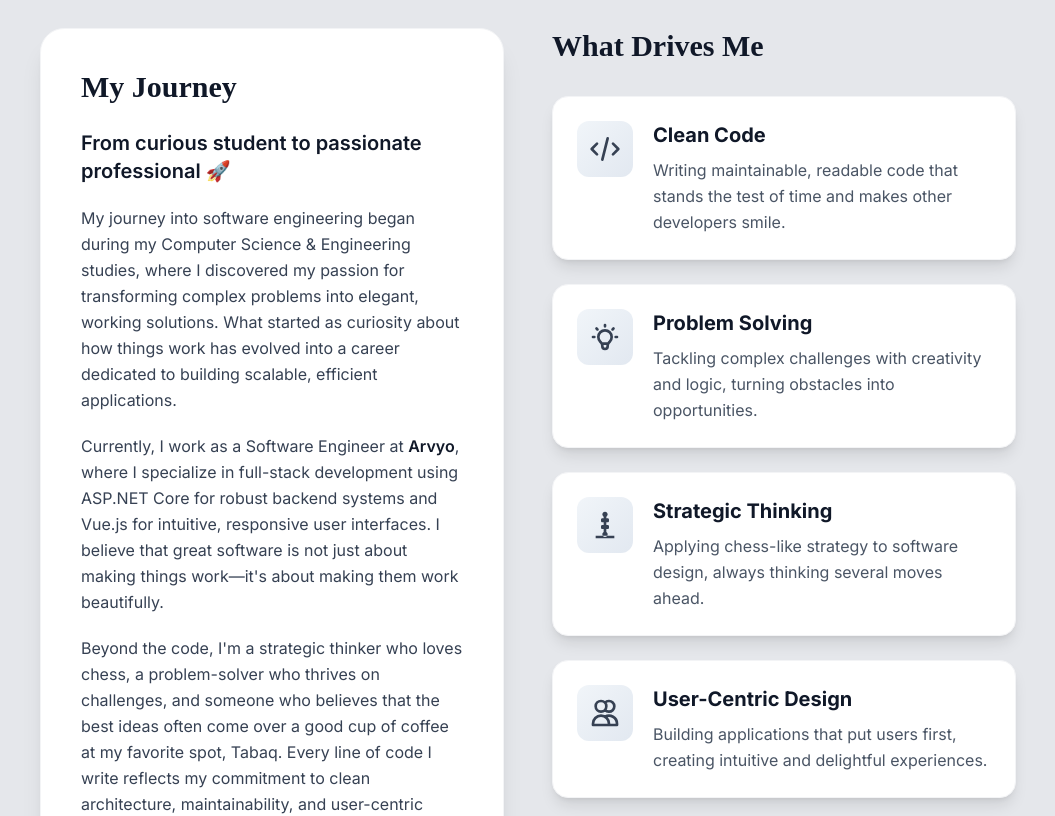
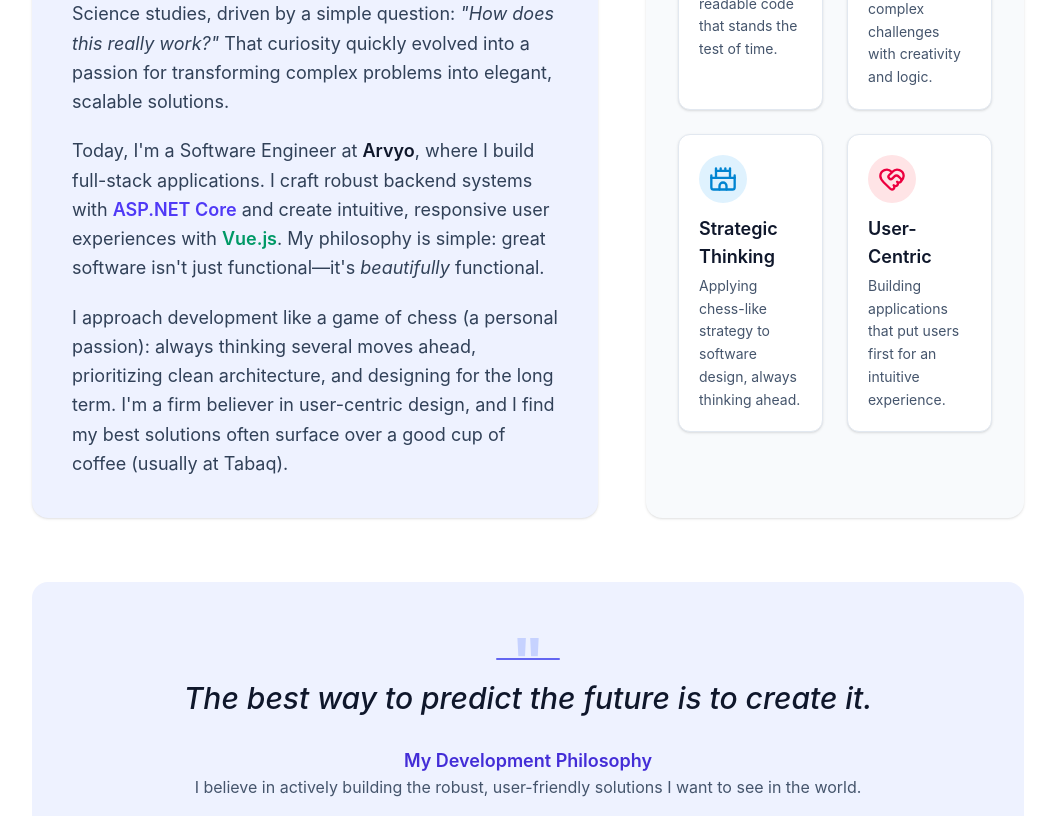
Before and after one commit to mdshahidhasan/Shahid-Hasan-Portfolio, a Vue app: page /about in a window 1280 px wide. Shown: the part 1000-1816 px from the top of the page, without its empty margins (112-1167 px from the left). Built offline with nearby package versions, Linux system fonts and the light colour scheme.

Commit message:
implement motion view

```diff
--- a/package.json
+++ b/package.json
@@ -17,7 +17,10 @@
   },
   "dependencies": {
     "@emailjs/browser": "^4.4.1",
+    "@motionone/dom": "^10.18.0",
+    "@motionone/vue": "^10.16.4",
     "@tailwindcss/vite": "^4.1.13",
+    "lucide-vue-next": "^0.548.0",
     "tailwindcss": "^4.1.13",
     "vue": "^3.5.18",
     "vue-router": "^4.5.1"
--- a/src/main.ts
+++ b/src/main.ts
@@ -1,5 +1,4 @@
 import './assets/main.css'
-
 import { createApp } from 'vue'
 import App from './App.vue'
 import router from './router'
@@ -7,5 +6,4 @@ import router from './router'
 const app = createApp(App)
 
 app.use(router)
-
 app.mount('#app')
--- a/src/views/AboutView.vue
+++ b/src/views/AboutView.vue
@@ -1,184 +1,236 @@
 <template>
-  <main class="bg-gray-200 from-slate-300 via-white to-slate-100 flex-grow pt-20">
-    <div class="container mx-auto max-w-screen-lg px-6 py-12 md:py-20">
-      <!-- Header -->
-      <div class="text-center mb-16">
-        <h1
-          class="text-5xl md:text-6xl font-bold text-gray-900 mb-4"
-          style="font-family: 'Playfair Display', serif"
+  <main class="bg-white font-sans text-gray-900 flex-grow">
+    <div class="container mx-auto max-w-screen-lg py-12 md:py-20 px-4">
+      <!-- Section 1: My Story -->
+      <section class="flex flex-col gap-10 lg:flex-row lg:gap-12">
+        <!-- Left Column - Slides from left -->
+        <div
+          ref="leftColumn"
+          class="lg:w-3/5 bg-indigo-50 rounded-2xl p-10 shadow-sm opacity-0"
+          style="transform: translateX(-100px)"
         >
-          About Me
+          <h1 class="mb-6 text-4xl font-extrabold tracking-tight text-slate-900 sm:text-5xl">
+            My Story
           </h1>
-        <div
-          class="w-24 h-1.5 bg-gradient-to-r from-gray-800 via-gray-600 to-gray-800 mx-auto rounded-full"
-        ></div>
-      </div>
-
-      <!-- Main Content Grid -->
-      <div class="grid lg:grid-cols-2 gap-12 items-start">
-        <!-- Left Side - Story & Quote -->
-        <div class="space-y-8">
-          <!-- My Journey Card -->
-          <div class="bg-white rounded-3xl shadow-xl p-8 md:p-10 border border-gray-100">
-            <h2
-              class="text-3xl font-bold text-gray-900 mb-6"
-              style="font-family: 'Playfair Display', serif"
-            >
-              My Journey
-            </h2>
-
-            <div class="space-y-5 text-gray-700 leading-relaxed">
-              <p class="text-xl font-semibold text-gray-900">
-                From curious student to passionate professional 🚀
+          <h2 class="mb-6 text-2xl font-semibold text-indigo-600">From Curiosity to Code 🚀</h2>
+          <div class="space-y-5 text-lg text-slate-700 leading-relaxed">
+            <p>
+              My journey into tech started during my Computer Science studies, driven by a simple
+              question: <em>"How does this really work?"</em> That curiosity quickly evolved into a
+              passion for transforming complex problems into elegant, scalable solutions.
             </p>
             <p>
-                My journey into software engineering began during my Computer Science & Engineering
-                studies, where I discovered my passion for transforming complex problems into
-                elegant, working solutions. What started as curiosity about how things work has
-                evolved into a career dedicated to building scalable, efficient applications.
+              Today, I'm a Software Engineer at
+              <strong class="font-semibold text-slate-900">Arvyo</strong>, where I build full-stack
+              applications. I craft robust backend systems with
+              <strong class="font-semibold text-indigo-600">ASP.NET Core</strong> and create
+              intuitive, responsive user experiences with
+              <strong class="font-semibold text-emerald-600">Vue.js</strong>. My philosophy is
+              simple: great software isn't just functional—it's <em>beautifully</em> functional.
             </p>
             <p>
-                Currently, I work as a Software Engineer at
-                <span class="font-semibold text-gray-900">Arvyo</span>, where I specialize in
-                full-stack development using ASP.NET Core for robust backend systems and Vue.js for
-                intuitive, responsive user interfaces. I believe that great software is not just
-                about making things work—it's about making them work beautifully.
-              </p>
-              <p>
-                Beyond the code, I'm a strategic thinker who loves chess, a problem-solver who
-                thrives on challenges, and someone who believes that the best ideas often come over
-                a good cup of coffee at my favorite spot, Tabaq. Every line of code I write reflects
-                my commitment to clean architecture, maintainability, and user-centric design.
+              I approach development like a game of chess (a personal passion): always thinking
+              several moves ahead, prioritizing clean architecture, and designing for the long term.
+              I'm a firm believer in user-centric design, and I find my best solutions often surface
+              over a good cup of coffee (usually at Tabaq).
             </p>
           </div>
         </div>
 
-          <!-- Quote Card -->
+        <!-- Right Column: What Drives Me - Slides from right -->
         <div
-            class="bg-gradient-to-br from-gray-900 to-gray-800 rounded-3xl shadow-xl p-8 md:p-10 text-white"
+          ref="rightColumn"
+          class="lg:w-2/5 bg-slate-50 rounded-2xl p-8 shadow-sm opacity-0"
+          style="transform: translateX(100px)"
         >
-            <div class="flex items-start gap-4">
-              <svg
-                class="w-12 h-12 text-gray-500 flex-shrink-0"
-                fill="currentColor"
-                viewBox="0 0 24 24"
+          <div class="grid grid-cols-1 gap-6 sm:grid-cols-2">
+            <div
+              v-for="(card, index) in cards"
+              :key="index"
+              class="p-5 bg-white border border-slate-200 rounded-xl shadow-sm hover:shadow-lg transition-all duration-300"
             >
-                <path
-                  d="M14.017 21v-7.391c0-5.704 3.731-9.57 8.983-10.609l.995 2.151c-2.432.917-3.995 3.638-3.995 5.849h4v10h-9.983zm-14.017 0v-7.391c0-5.704 3.748-9.57 9-10.609l.996 2.151c-2.433.917-3.996 3.638-3.996 5.849h3.983v10h-9.983z"
-                />
-              </svg>
-              <div>
-                <p class="text-xl italic leading-relaxed mb-4">
-                  "The best way to predict the future is to create it."
-                </p>
-                <p class="text-gray-400 text-sm font-medium">— My development philosophy</p>
+              <div
+                :class="['flex items-center justify-center w-12 h-12 mb-3 rounded-full', card.bg]"
+              >
+                <component :is="card.icon" class="w-7 h-7" :class="card.color" />
               </div>
-            </div>
-          </div>
-        </div>
-
-        <!-- Right Side - Principles Cards -->
-        <div>
-          <h2
-            class="text-3xl font-bold text-gray-900 mb-8 text-center lg:text-left"
-            style="font-family: 'Playfair Display', serif"
-          >
-            What Drives Me
-          </h2>
-
-          <div class="grid gap-6">
-            <div
-              v-for="principle in principles"
-              :key="principle.title"
-              class="bg-white rounded-2xl shadow-lg p-6 hover:shadow-2xl transition-all duration-300 hover:-translate-y-1 border border-gray-100 group"
-            >
-              <div class="flex items-start gap-5">
-                <div
-                  class="w-14 h-14 bg-gradient-to-br from-slate-100 to-slate-200 rounded-xl flex items-center justify-center flex-shrink-0 group-hover:from-slate-200 group-hover:to-slate-300 transition-all duration-300"
-                >
-                  <svg
-                    class="w-8 h-8 text-gray-700"
-                    :fill="principle.fill"
-                    :stroke="principle.stroke"
-                    :stroke-width="principle.strokeWidth"
-                    viewBox="0 0 24 24"
-                  >
-                    <path
-                      :stroke-linecap="principle.strokeLinecap || undefined"
-                      :stroke-linejoin="principle.strokeLinejoin || undefined"
-                      :d="principle.iconPath"
-                    />
-                  </svg>
-                </div>
-                <div class="flex-1">
-                  <h3 class="text-xl font-bold text-gray-900 mb-2">
-                    {{ principle.title }}
+              <h3 class="mb-1 text-lg font-semibold text-slate-900">
+                {{ card.title }}
               </h3>
-                  <p class="text-gray-600 leading-relaxed">
-                    {{ principle.description }}
+              <p class="text-sm text-slate-600 leading-relaxed">
+                {{ card.desc }}
               </p>
             </div>
           </div>
         </div>
-          </div>
-        </div>
-      </div>
+      </section>
+
+      <!-- Section 2: Core Philosophy - Slides from bottom -->
+      <section
+        ref="quoteSection"
+        class="mt-16 text-center bg-indigo-50 rounded-2xl py-12 px-6 opacity-0"
+        style="transform: translateY(100px)"
+      >
+        <span class="text-6xl font-bold text-indigo-200">"</span>
+        <blockquote class="max-w-3xl mx-auto -mt-4">
+          <p class="text-2xl italic font-medium text-slate-900 sm:text-3xl leading-relaxed">
+            The best way to predict the future is to create it.
+          </p>
+        </blockquote>
+        <cite class="inline-block mt-6 not-italic">
+          <span class="block text-lg font-semibold text-indigo-700">
+            My Development Philosophy
+          </span>
+          <span class="block text-slate-600">
+            I believe in actively building the robust, user-friendly solutions I want to see in the
+            world.
+          </span>
+        </cite>
+      </section>
     </div>
   </main>
 </template>
 
 <script setup lang="ts">
-import { ref } from 'vue'
+import { ref, onMounted, onUnmounted } from 'vue'
+import { animate } from '@motionone/dom'
+import { Code2, Puzzle, Castle, HeartHandshake } from 'lucide-vue-next'
 
-const principles = ref([
+const leftColumn = ref<HTMLElement | null>(null)
+const rightColumn = ref<HTMLElement | null>(null)
+const quoteSection = ref<HTMLElement | null>(null)
+
+const cards = [
   {
     title: 'Clean Code',
-    description:
-      'Writing maintainable, readable code that stands the test of time and makes other developers smile.',
-    iconPath: 'M10 20l4-16m4 4l4 4-4 4M6 16l-4-4 4-4',
-    fill: 'none',
-    stroke: 'currentColor',
-    strokeWidth: 2,
-    strokeLinecap: 'round' as const,
-    strokeLinejoin: 'round' as const,
+    desc: 'Writing maintainable, readable code that stands the test of time.',
+    icon: Code2,
+    bg: 'bg-indigo-100',
+    color: 'text-indigo-600',
   },
   {
     title: 'Problem Solving',
-    description:
-      'Tackling complex challenges with creativity and logic, turning obstacles into opportunities.',
-    iconPath:
-      'M9.663 17h4.673M12 3v1m6.364 1.636l-.707.707M21 12h-1M4 12H3m3.343-5.657l-.707-.707m2.828 9.9a5 5 0 117.072 0l-.548.547A3.374 3.374 0 0014 18.469V19a2 2 0 11-4 0v-.531c0-.895-.356-1.754-.988-2.386l-.548-.547z',
-    fill: 'none',
-    stroke: 'currentColor',
-    strokeWidth: 2,
-    strokeLinecap: 'round' as const,
-    strokeLinejoin: 'round' as const,
+    desc: 'Tackling complex challenges with creativity and logic.',
+    icon: Puzzle,
+    bg: 'bg-emerald-100',
+    color: 'text-emerald-600',
   },
   {
     title: 'Strategic Thinking',
-    description:
-      'Applying chess-like strategy to software design, always thinking several moves ahead.',
-    iconPath:
-      'M19 22H5v-2h14v2zM12 2c-1.1 0-2 .9-2 2 0 .74.4 1.38 1 1.72V7h-1c-.55 0-1 .45-1 1v1c0 .55.45 1 1 1h1v2h-1c-.55 0-1 .45-1 1v1c0 .55.45 1 1 1h1v2.28c-.6.35-1 .98-1 1.72 0 1.1.9 2 2 2s2-.9 2-2c0-.74-.4-1.38-1-1.72V15h1c.55 0 1-.45 1-1v-1c0-.55-.45-1-1-1h-1v-2h1c.55 0 1-.45 1-1V8c0-.55-.45-1-1-1h-1V5.72c.6-.35 1-.98 1-1.72 0-1.1-.9-2-2-2z',
-    fill: 'currentColor',
-    stroke: 'none',
-    strokeWidth: 0,
-    strokeLinecap: undefined,
-    strokeLinejoin: undefined,
+    desc: 'Applying chess-like strategy to software design, always thinking ahead.',
+    icon: Castle,
+    bg: 'bg-sky-100',
+    color: 'text-sky-600',
   },
   {
-    title: 'User-Centric Design',
-    description:
-      'Building applications that put users first, creating intuitive and delightful experiences.',
-    iconPath:
-      'M12 4.354a4 4 0 110 5.292M15 21H3v-1a6 6 0 0112 0v1zm0 0h6v-1a6 6 0 00-9-5.197M13 7a4 4 0 11-8 0 4 4 0 018 0z',
-    fill: 'none',
-    stroke: 'currentColor',
-    strokeWidth: 2,
-    strokeLinecap: 'round' as const,
-    strokeLinejoin: 'round' as const,
+    title: 'User-Centric',
+    desc: 'Building applications that put users first for an intuitive experience.',
+    icon: HeartHandshake,
+    bg: 'bg-rose-100',
+    color: 'text-rose-600',
   },
-])
+]
+
+let observers: IntersectionObserver[] = []
+
+const animateIn = (element: HTMLElement, fromX: number = 0, fromY: number = 0) => {
+  animate(
+    element,
+    {
+      opacity: [0, 1],
+      transform:
+        fromX !== 0
+          ? [`translateX(${fromX}px)`, 'translateX(0)']
+          : [`translateY(${fromY}px)`, 'translateY(0)'],
+    },
+    { duration: 0.8, easing: 'ease-out' },
+  )
+}
+
+const animateOut = (element: HTMLElement, toX: number = 0, toY: number = 0) => {
+  animate(
+    element,
+    {
+      opacity: [1, 0],
+      transform:
+        toX !== 0
+          ? ['translateX(0)', `translateX(${toX}px)`]
+          : ['translateY(0)', `translateY(${toY}px)`],
+    },
+    { duration: 0.5, easing: 'ease-in' },
+  )
+}
+
+onMounted(() => {
+  const options = {
+    threshold: 0.2,
+    rootMargin: '0px',
+  }
+
+  // Observer for left column
+  if (leftColumn.value) {
+    const leftObserver = new IntersectionObserver((entries) => {
+      entries.forEach((entry) => {
+        if (entry.isIntersecting) {
+          animateIn(entry.target as HTMLElement, -100)
+        } else if (entry.boundingClientRect.top > 0) {
+          animateOut(entry.target as HTMLElement, -100)
+        }
+      })
+    }, options)
+    leftObserver.observe(leftColumn.value)
+    observers.push(leftObserver)
+  }
+
+  // Observer for right column
+  if (rightColumn.value) {
+    const rightObserver = new IntersectionObserver((entries) => {
+      entries.forEach((entry) => {
+        if (entry.isIntersecting) {
+          animateIn(entry.target as HTMLElement, 100)
+        } else if (entry.boundingClientRect.top > 0) {
+          animateOut(entry.target as HTMLElement, 100)
+        }
+      })
+    }, options)
+    rightObserver.observe(rightColumn.value)
+    observers.push(rightObserver)
+  }
+
+  // Observer for quote section
+  if (quoteSection.value) {
+    const quoteObserver = new IntersectionObserver((entries) => {
+      entries.forEach((entry) => {
+        if (entry.isIntersecting) {
+          animateIn(entry.target as HTMLElement, 0, 100)
+        } else if (entry.boundingClientRect.top > 0) {
+          animateOut(entry.target as HTMLElement, 0, 100)
+        }
+      })
+    }, options)
+    quoteObserver.observe(quoteSection.value)
+    observers.push(quoteObserver)
+  }
+})
+
+onUnmounted(() => {
+  observers.forEach((observer) => observer.disconnect())
+})
 </script>
 
-<style scoped></style>
+<style scoped>
+blockquote {
+  position: relative;
+}
+blockquote::before {
+  content: '';
+  position: absolute;
+  top: -1rem;
+  left: 50%;
+  width: 4rem;
+  height: 2px;
+  background: #6366f1;
+  transform: translateX(-50%);
+  border-radius: 1px;
+}
+</style>
--- a/src/views/ExperienceView.vue
+++ b/src/views/ExperienceView.vue
@@ -1,5 +1,5 @@
 <template>
-  <main class="bg-gray-300 font-sans text-gray-900 flex-grow">
+  <main class="bg-slate-200 font-sans text-gray-900 flex-grow">
     <div class="container mx-auto max-w-screen-lg px-6 py-12 md:py-20">
       <!-- Page Header -->
       <div class="text-center mb-10 md:mb-13" style="font-family: 'Playfair Display', serif">
--- a/src/views/SkillView.vue
+++ b/src/views/SkillView.vue
@@ -1,5 +1,5 @@
 <template>
-  <main class="bg-gray-200 font-sans text-gray-900 flex-grow pt-20">
+  <main class="bg-gray-200 font-sans text-gray-900 flex-grow">
     <div class="container mx-auto max-w-screen-lg px-6 py-12 md:py-20">
       <!-- Page Header -->
       <div class="text-center mb-16 md:mb-20">
```
Also changed, not shown: 1 other file (tests, documents, lock files or other folders). Lines whose indentation alone changed are shown as unchanged.
